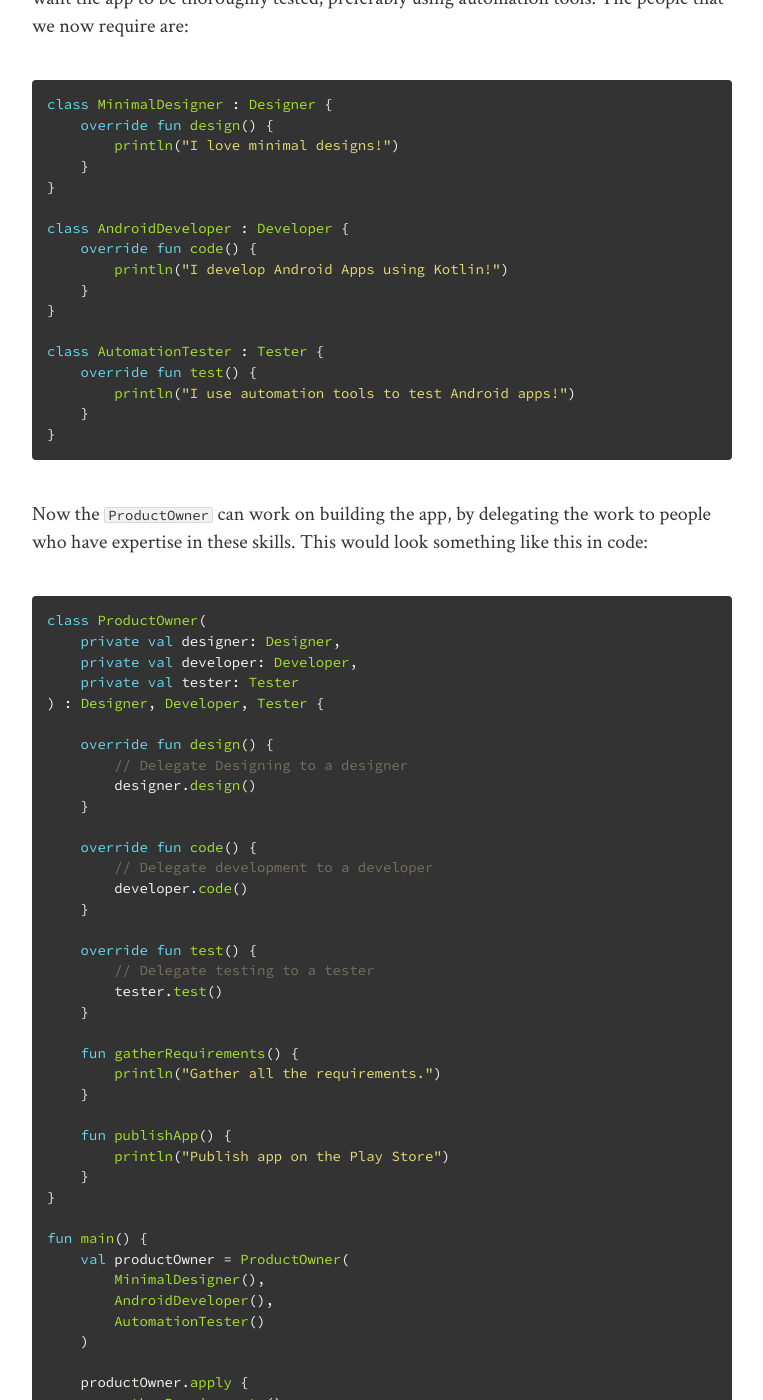
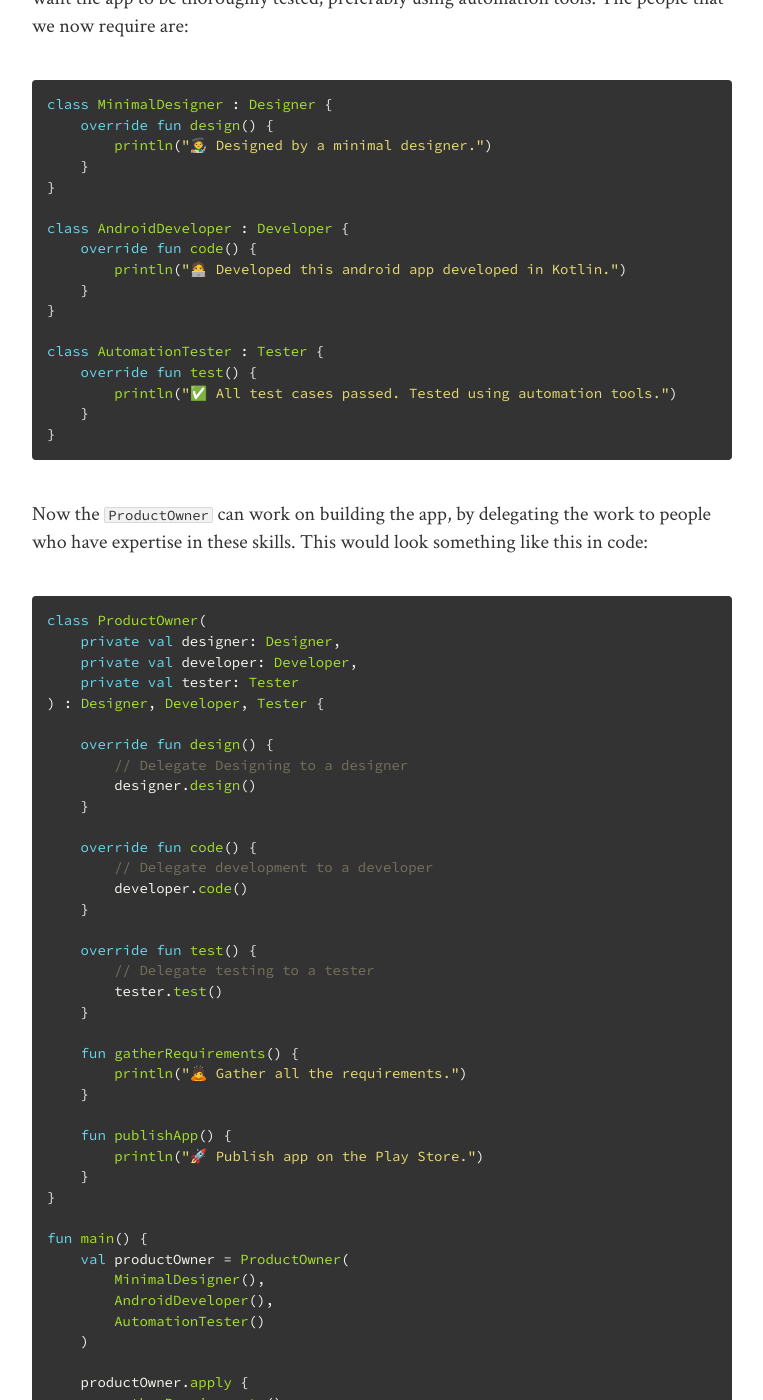
Before and after one commit to ashishekka97/blogs, a Jekyll site: the page built from _posts/2021-06-06-kotlin-interface-delegation.md, in a window 1280 px wide and 1400 px high, scrolled down 2649 px. Shown: the whole window, without its empty margins (258-1021 px from the left). Built offline with Jekyll 4.4.1, drawn with Linux system fonts in a browser that asks for light colours; nearby versions of some CDN libraries; some of the changed text lies outside the part shown.

Commit message:
Minor changes -  Kotlin interface delegation

````diff
--- a/_posts/2021-06-06-kotlin-interface-delegation.md
+++ b/_posts/2021-06-06-kotlin-interface-delegation.md
@@ -60,19 +60,19 @@ Let us also consider that this app is an Android app, having a minimal UI design
 ```kotlin
 class MinimalDesigner : Designer {
     override fun design() {
-        println("I love minimal designs!")
+        println("🧑‍🎨 Designed by a minimal designer.")
     }
 }
 
 class AndroidDeveloper : Developer {
     override fun code() {
-        println("I develop Android Apps using Kotlin!")
+        println("🧑‍💻 Developed this android app developed in Kotlin.")
     }
 }
 
 class AutomationTester : Tester {
     override fun test() {
-        println("I use automation tools to test Android apps!")
+        println("✅ All test cases passed. Tested using automation tools.")
     }
 }
 ```
@@ -102,11 +102,11 @@ class ProductOwner(
     }
 
     fun gatherRequirements() {
-        println("Gather all the requirements.")
+        println("🙇 Gather all the requirements.")
     }
 
     fun publishApp() {
-        println("Publish app on the Play Store")
+        println("🚀 Publish app on the Play Store.")
     }
 }
 
@@ -152,11 +152,11 @@ class ProductOwner(
 ) : Designer by designer, Developer by developer, Tester by tester {
 
     fun gatherRequirements() {
-        println("Gather all the requirements.")
+        println("🙇 Gather all the requirements.")
     }
 
     fun publishApp() {
-        println("Publish app on the Play Store")
+        println("🚀 Publish app on the Play Store.")
     }
 }
 
````
